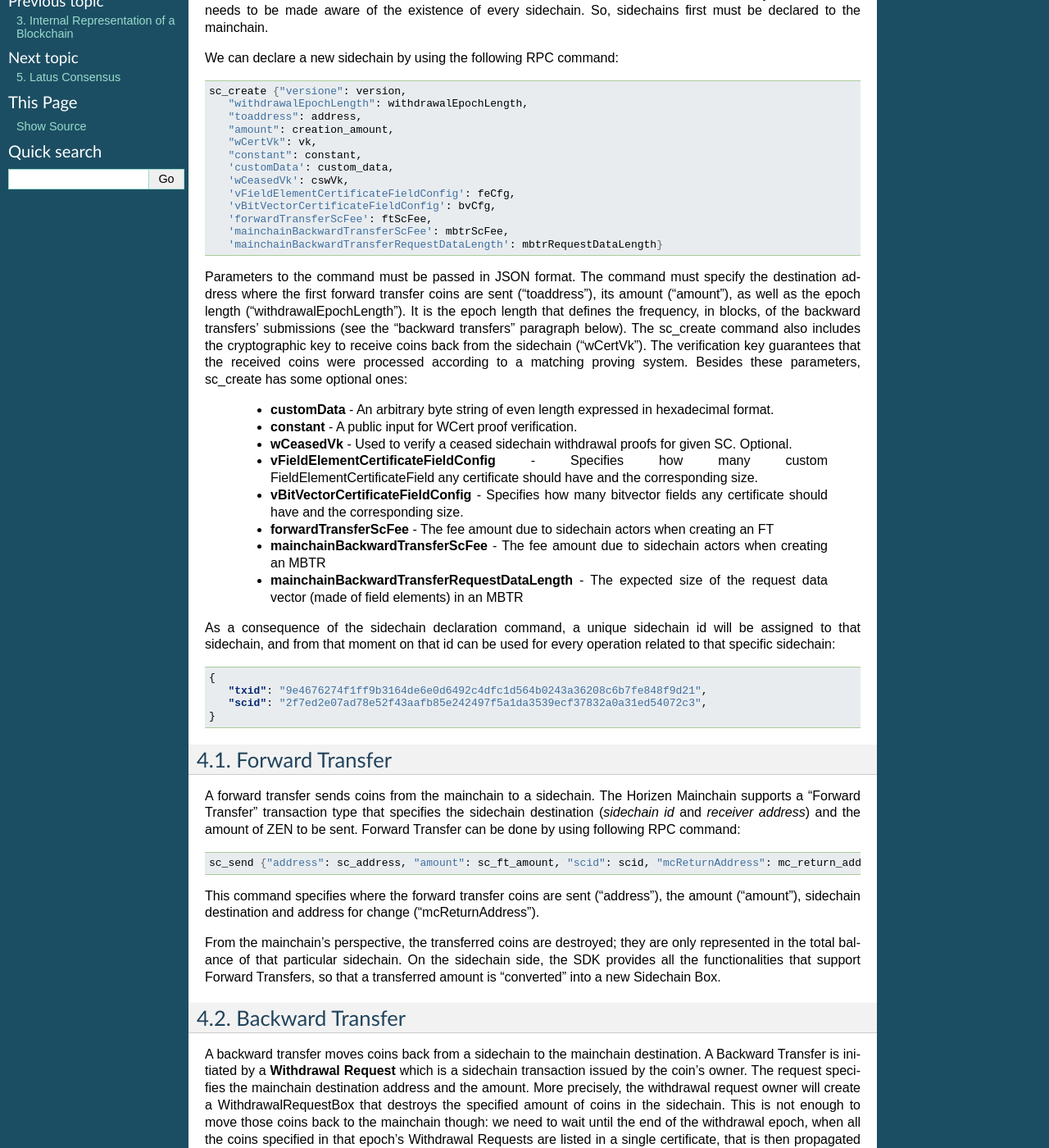
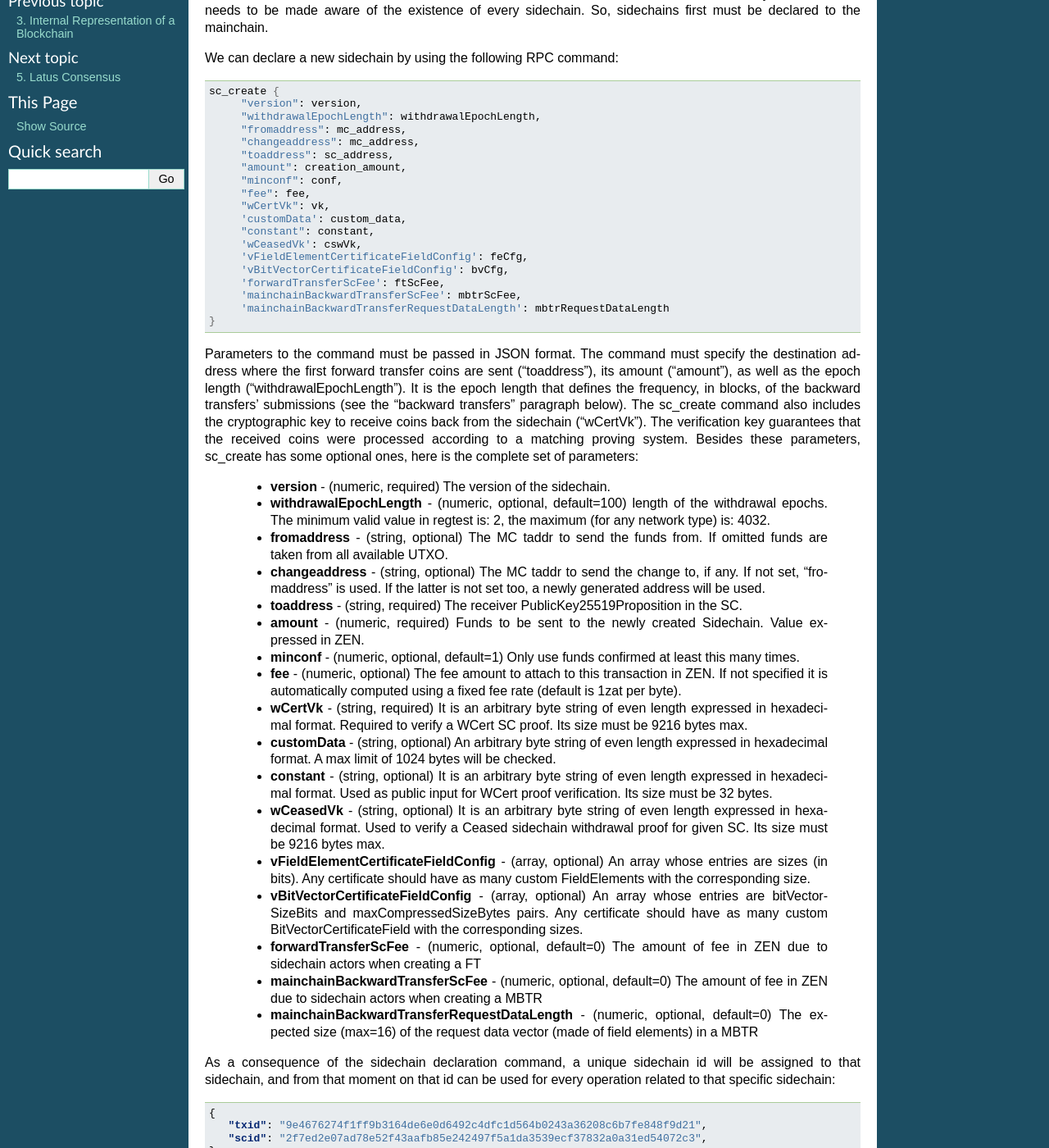
Before and after one commit to HorizenOfficial/developer-horizen-global, a Sphinx documentation site: the page built from docs/introduction/Cross-chain-transfer-protocol.rst, in a window 1280 px wide and 1400 px high, scrolled down 303 px. Shown: the whole window at 82% size. Built offline with Sphinx 7.4.7, drawn with Linux system fonts in a browser that asks for light colours.

Commit message:
Fixed param description for sc_creation command

```diff
--- a/docs/introduction/Cross-chain-transfer-protocol.rst
+++ b/docs/introduction/Cross-chain-transfer-protocol.rst
@@ -16,34 +16,49 @@ We can declare a new sidechain by using the following RPC command:
 
 .. code:: Bash
 
-	   sc_create {"versione": version,
-	      "withdrawalEpochLength": withdrawalEpochLength,
-	      "toaddress": address,
-	      "amount": creation_amount,
-	      "wCertVk": vk,
-	      "constant": constant,
-	      'customData': custom_data,
-	      'wCeasedVk': cswVk,
-	      'vFieldElementCertificateFieldConfig': feCfg,
-              'vBitVectorCertificateFieldConfig': bvCfg,
-	      'forwardTransferScFee': ftScFee,
-              'mainchainBackwardTransferScFee': mbtrScFee,
-	      'mainchainBackwardTransferRequestDataLength': mbtrRequestDataLength}
+    sc_create {
+         "version": version,
+         "withdrawalEpochLength": withdrawalEpochLength,
+         "fromaddress": mc_address,
+         "changeaddress": mc_address,
+         "toaddress": sc_address,
+         "amount": creation_amount,
+         "minconf": conf,
+         "fee": fee,
+         "wCertVk": vk,
+         'customData': custom_data,
+         "constant": constant,
+         'wCeasedVk': cswVk,
+         'vFieldElementCertificateFieldConfig': feCfg,
+         'vBitVectorCertificateFieldConfig': bvCfg,
+         'forwardTransferScFee': ftScFee,
+         'mainchainBackwardTransferScFee': mbtrScFee,
+         'mainchainBackwardTransferRequestDataLength': mbtrRequestDataLength
+    }
 
 Parameters to the command must be passed in JSON format.
 The command must specify the destination address where the first forward transfer coins are sent ("toaddress"), its amount ("amount"), as well as the epoch length ("withdrawalEpochLength").
 It is the epoch length that defines the frequency, in blocks, of the backward transfers' submissions (see the “backward transfers” paragraph below). The sc_create command also includes the cryptographic key to receive coins back from the sidechain ("wCertVk").
 The verification key guarantees that the received coins were processed according to a matching proving system.
-Besides these parameters, sc_create has some optional ones:
+Besides these parameters, sc_create has some optional ones, here is the complete set of parameters:
 
- - **customData**                                 - An arbitrary byte string of even length expressed in hexadecimal format.
- - **constant**                                   - A public input for WCert proof verification.
- - **wCeasedVk**                                  - Used to verify a ceased sidechain withdrawal proofs for given SC. Optional.
- - **vFieldElementCertificateFieldConfig**        - Specifies how many custom FieldElementCertificateField any certificate should have and the corresponding size.
- - **vBitVectorCertificateFieldConfig**           - Specifies how many bitvector fields any certificate should have and the corresponding size.
- - **forwardTransferScFee**                       - The fee amount due to sidechain actors when creating an FT
- - **mainchainBackwardTransferScFee**             - The fee amount due to sidechain actors when creating an MBTR
- - **mainchainBackwardTransferRequestDataLength** - The expected size of the request data vector (made of field elements) in an MBTR
+ - **version**                                    - (numeric, required) The version of the sidechain.
+ - **withdrawalEpochLength**                      - (numeric, optional, default=100) length of the withdrawal epochs. The minimum valid value in regtest is: 2, the maximum (for any network type) is: 4032.
+ - **fromaddress**                                - (string, optional) The MC taddr to send the funds from. If omitted funds are taken from all available UTXO.
+ - **changeaddress**                              - (string, optional) The MC taddr to send the change to, if any. If not set, "fromaddress" is used. If the latter is not set too, a newly generated address will be used.
+ - **toaddress**                                  - (string, required) The receiver PublicKey25519Proposition in the SC.
+ - **amount**                                     - (numeric, required) Funds to be sent to the newly created Sidechain. Value expressed in ZEN.
+ - **minconf**                                    - (numeric, optional, default=1) Only use funds confirmed at least this many times.
+ - **fee**                                        - (numeric, optional) The fee amount to attach to this transaction in ZEN. If not specified it is automatically computed using a fixed fee rate (default is 1zat per byte).
+ - **wCertVk**                                    - (string, required) It is an arbitrary byte string of even length expressed in hexadecimal format. Required to verify a WCert SC proof. Its size must be 9216 bytes max.
+ - **customData**                                 - (string, optional) An arbitrary byte string of even length expressed in hexadecimal format. A max limit of 1024 bytes will be checked.
+ - **constant**                                   - (string, optional) It is an arbitrary byte string of even length expressed in hexadecimal format. Used as public input for WCert proof verification. Its size must be 32 bytes.
+ - **wCeasedVk**                                  - (string, optional) It is an arbitrary byte string of even length expressed in hexadecimal format. Used to verify a Ceased sidechain withdrawal proof for given SC. Its size must be 9216 bytes max.
+ - **vFieldElementCertificateFieldConfig**        - (array, optional) An array whose entries are sizes (in bits). Any certificate should have as many custom FieldElements with the corresponding size.
+ - **vBitVectorCertificateFieldConfig**           - (array, optional) An array whose entries are bitVectorSizeBits and maxCompressedSizeBytes pairs. Any certificate should have as many custom BitVectorCertificateField with the corresponding sizes.
+ - **forwardTransferScFee**                       - (numeric, optional, default=0) The amount of fee in ZEN due to sidechain actors when creating a FT
+ - **mainchainBackwardTransferScFee**             - (numeric, optional, default=0) The amount of fee in ZEN due to sidechain actors when creating a MBTR
+ - **mainchainBackwardTransferRequestDataLength** - (numeric, optional, default=0) The expected size (max=16) of the request data vector (made of field elements) in a MBTR
 
 
 
```
